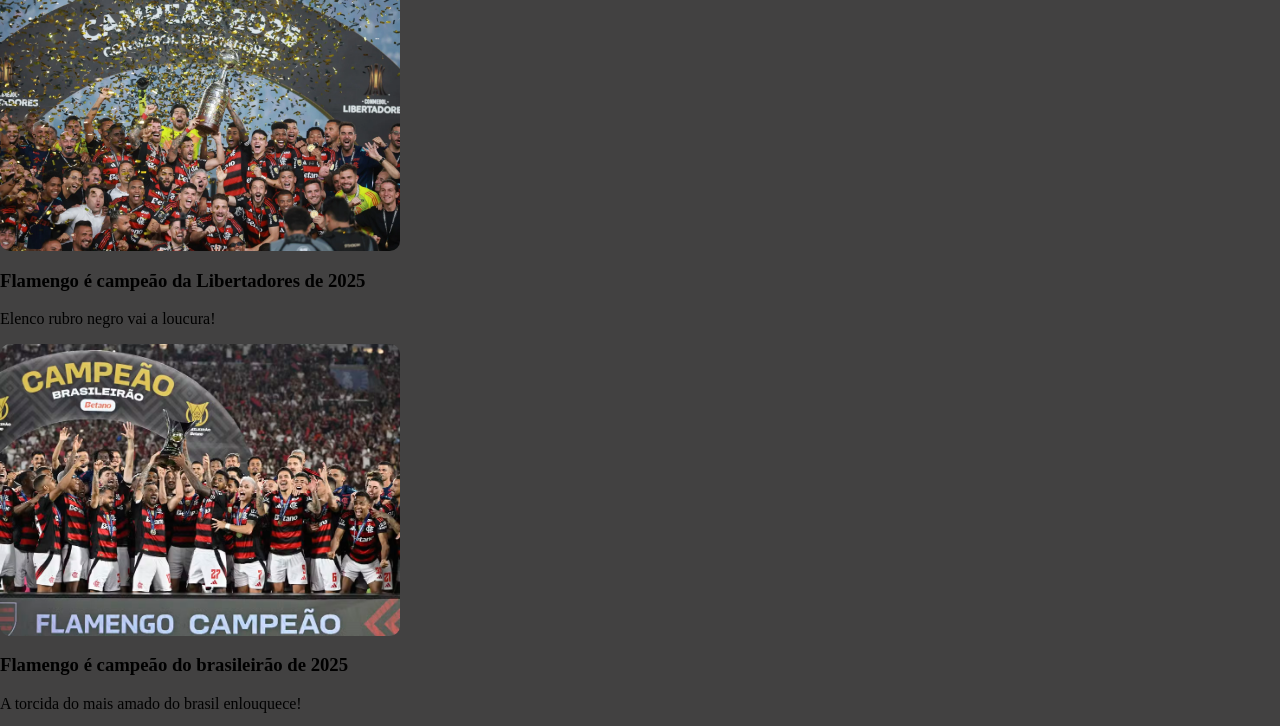
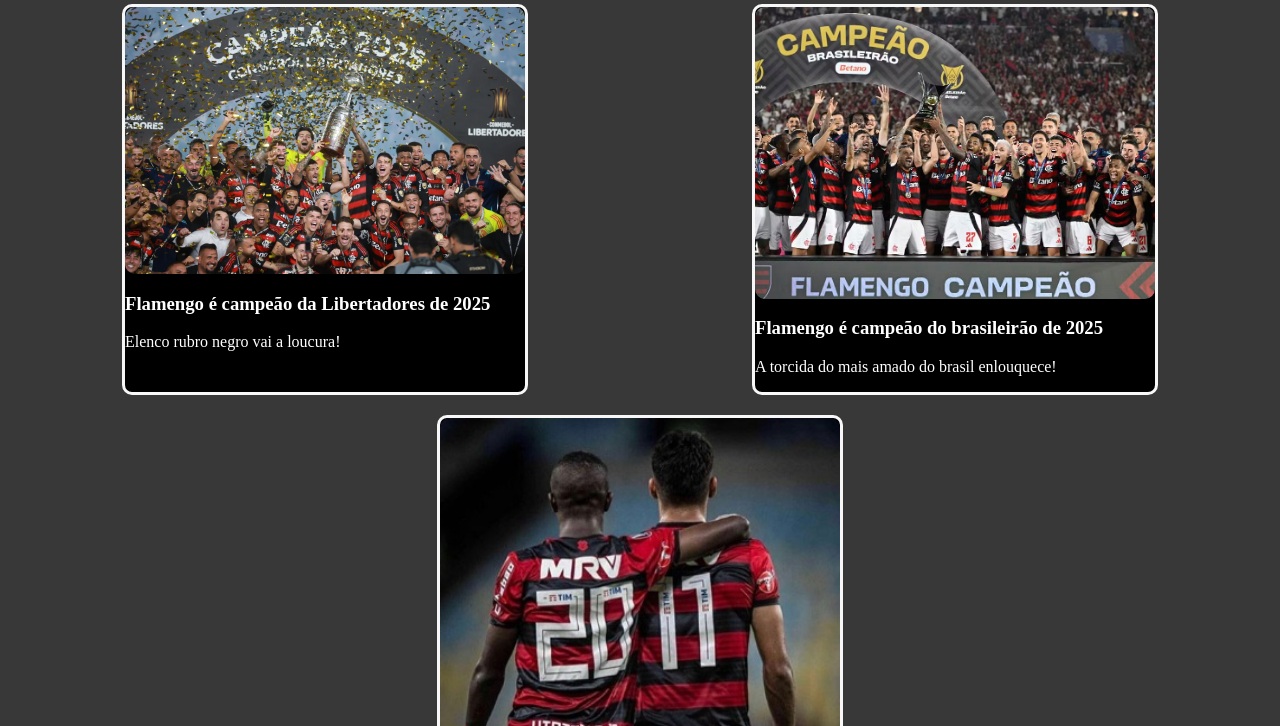
Before and after one commit to enzovegini-bot/site-do-flamengo, a plain HTML site: page index.html in a window 1280 px wide. Shown: the part 136-862 px from the top of the page. Drawn offline with Linux system fonts and the light colour scheme.

Commit message:
add- imagens no centro borda nas imagens

```diff
--- a/index.html
+++ b/index.html
@@ -23,21 +23,21 @@
     </header>
     <main>
 
-        <section id="Notícias">
+        <section id="noticias">
 
-            <div class="Notícia">
+            <div class="noticia">
                 <img class="img_noticia" src="assests/Flamengo-Trofeu-Libertadores.webp" alt="Flamengo-Trofeu-Libertadores">
                 <h3>Flamengo é campeão da Libertadores de 2025</h3>
                 <p>Elenco rubro negro vai a loucura!</p>
             </div>
 
-            <div class="Notícia">
+            <div class="noticia">
                 <img class="img_noticia" src="assests/55.avif" alt="Flamengo trofeu-brasileirão">
                 <h3>Flamengo é campeão do brasileirão de 2025</h3>
                 <p>A torcida do mais amado do brasil enlouquece!</p>
             </div>
 
-           <div class="Notícia">
+           <div class="noticia">
                 <img class="img_noticia" src="assests/Vini-2.jpg" alt="vini e paqueta">
                 <h3>Flamengo  revela dois craques a niveis mundias</h3>
                 <p>flamengo é referencia quando o assunto é revelar talentos.</p>
--- a/style.css
+++ b/style.css
@@ -1,34 +1,38 @@
-body{
+body {
     margin: 0;
-    background-color: rgb(66, 65, 65);
+    background-color: rgb(56, 56, 56);
 }
-nav{
+
+nav {
     background-color: rgb(177, 5, 5);
-    font-family:'Lucida Sans', 'Lucida Sans Regular', 'Lucida Grande', 'Lucida Sans Unicode', Geneva, Verdana, sans-serif;
+    font-family: 'Lucida Sans', 'Lucida Sans Regular', 'Lucida Grande', 'Lucida Sans Unicode', Geneva, Verdana, sans-serif;
     align-items: center;
     justify-content: space-around;
     color: rgb(255, 255, 255);
     display: flex;
 
 }
-#icon{
+
+#icon {
     width: 85px;
 }
 
-.noticia{
-    border: 3px solid black;
+.noticia {
+    border: 3px solid rgb(247, 247, 247);
     color: white;
-    background-color: rgb(61, 60, 60);
+    background-color: rgb(0, 0, 0);
     margin: 10px;
+    border-radius: 10px;
 }
 
 
-.img_noticia{
+.img_noticia {
     width: 400px;
     border-radius: 10px;
 
 }
-#noticia{
+
+#noticias {
     display: flex;
     justify-content: space-around;
     flex-wrap: wrap;
@@ -36,7 +40,7 @@
     margin: 10px;
 }
 
-footer{
+footer {
     padding: 20px;
     text-align: center;
     background-color: black;
```
Lines whose indentation alone changed are shown as unchanged.
